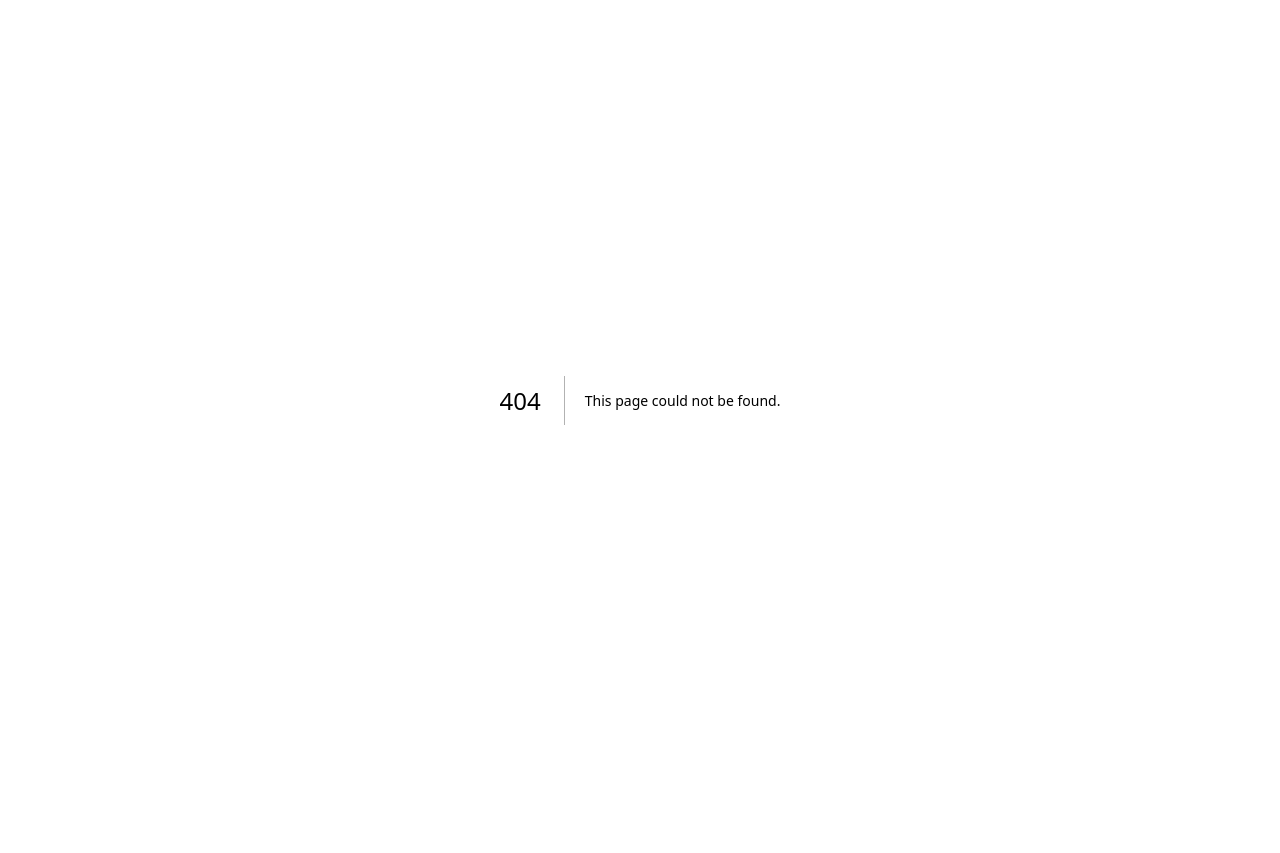
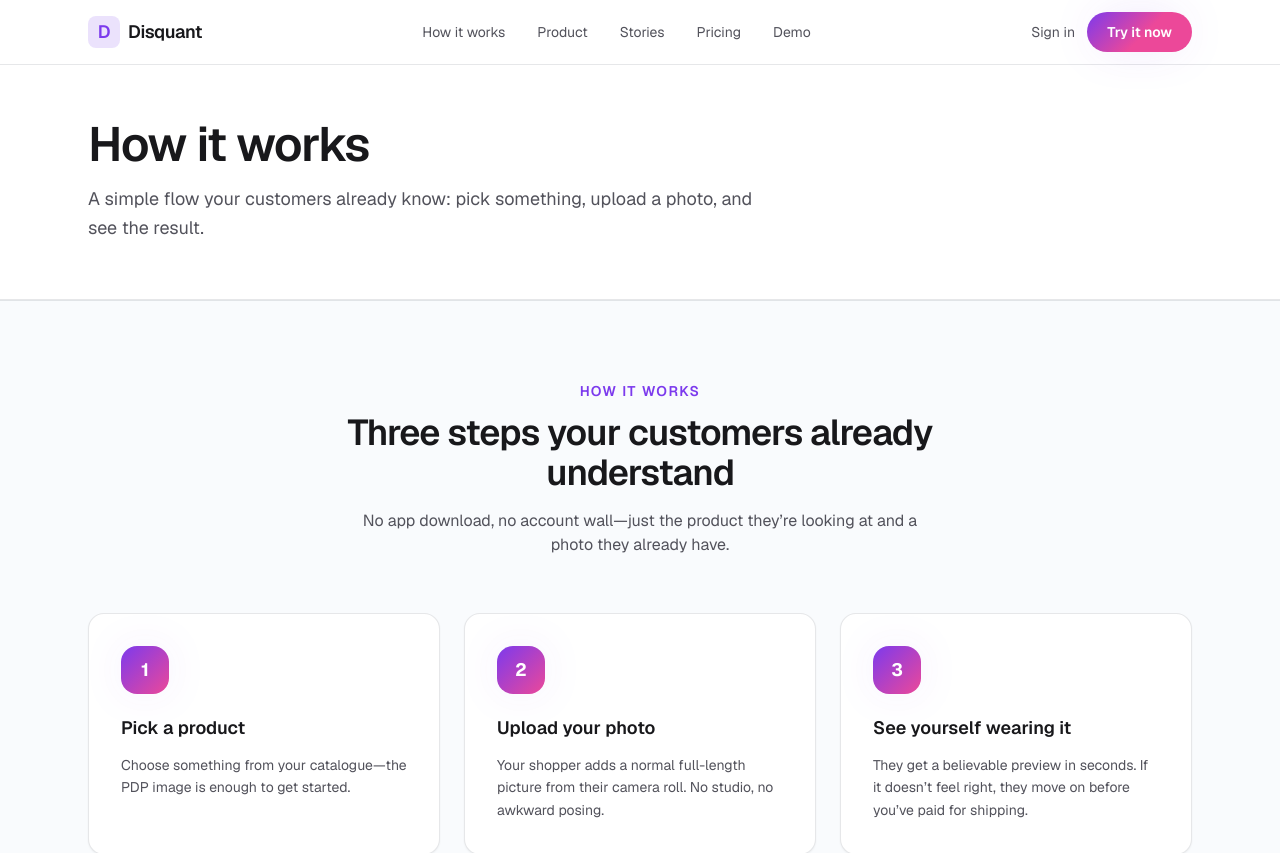
Before and after one commit to piskov91-ctrl/disqant, a Next.js app: page /how-it-works in a window 1280 px wide. Before the commit this address had no page. Shown: the top 853 px of the page. Before the commit the page ends 800 px from the top, so only its background shows below. Built offline with nearby package versions, Linux system fonts and the light colour scheme.

Commit message:
Nav links to separate pages

```diff
--- /dev/null
+++ b/src/app/how-it-works/page.tsx
@@ -0,0 +1,25 @@
+import { Footer } from "@/components/Footer";
+import { Header } from "@/components/Header";
+import { HowItWorks } from "@/components/HowItWorks";
+
+export default function HowItWorksPage() {
+  return (
+    <>
+      <Header />
+      <main className="pt-16">
+        <section className="border-b border-surface-border bg-white py-14">
+          <div className="mx-auto max-w-6xl px-6">
+            <h1 className="text-balance text-4xl font-semibold tracking-tight text-zinc-900 md:text-5xl">
+              How it works
+            </h1>
+            <p className="mt-4 max-w-2xl text-lg leading-relaxed text-zinc-600">
+              A simple flow your customers already know: pick something, upload a photo, and see the result.
+            </p>
+          </div>
+        </section>
+        <HowItWorks />
+      </main>
+      <Footer />
+    </>
+  );
+}
--- /dev/null
+++ b/src/app/pricing/page.tsx
@@ -0,0 +1,25 @@
+import { Footer } from "@/components/Footer";
+import { Header } from "@/components/Header";
+import { Pricing } from "@/components/Pricing";
+
+export default function PricingPage() {
+  return (
+    <>
+      <Header />
+      <main className="pt-16">
+        <section className="border-b border-surface-border bg-white py-14">
+          <div className="mx-auto max-w-6xl px-6">
+            <h1 className="text-balance text-4xl font-semibold tracking-tight text-zinc-900 md:text-5xl">
+              Pricing
+            </h1>
+            <p className="mt-4 max-w-2xl text-lg leading-relaxed text-zinc-600">
+              Transparent usage-based plans that scale with your traffic.
+            </p>
+          </div>
+        </section>
+        <Pricing />
+      </main>
+      <Footer />
+    </>
+  );
+}
--- /dev/null
+++ b/src/app/product/page.tsx
@@ -0,0 +1,27 @@
+import { DemoPanel } from "@/components/DemoPanel";
+import { Features } from "@/components/Features";
+import { Footer } from "@/components/Footer";
+import { Header } from "@/components/Header";
+
+export default function ProductPage() {
+  return (
+    <>
+      <Header />
+      <main className="pt-16">
+        <section className="border-b border-surface-border bg-white py-14">
+          <div className="mx-auto max-w-6xl px-6">
+            <h1 className="text-balance text-4xl font-semibold tracking-tight text-zinc-900 md:text-5xl">
+              Product
+            </h1>
+            <p className="mt-4 max-w-2xl text-lg leading-relaxed text-zinc-600">
+              Photorealistic try-on results, a clean API, and a UI flow that doesn’t get in your way.
+            </p>
+          </div>
+        </section>
+        <Features />
+        <DemoPanel />
+      </main>
+      <Footer />
+    </>
+  );
+}
--- /dev/null
+++ b/src/app/stories/page.tsx
@@ -0,0 +1,26 @@
+import { Footer } from "@/components/Footer";
+import { Header } from "@/components/Header";
+import { Testimonials } from "@/components/Testimonials";
+
+export default function StoriesPage() {
+  return (
+    <>
+      <Header />
+      <main className="pt-16">
+        <section className="border-b border-surface-border bg-white py-14">
+          <div className="mx-auto max-w-6xl px-6">
+            <h1 className="text-balance text-4xl font-semibold tracking-tight text-zinc-900 md:text-5xl">
+              Stories
+            </h1>
+            <p className="mt-4 max-w-2xl text-lg leading-relaxed text-zinc-600">
+              What teams care about after the novelty wears off: fewer returns, a smoother PDP, and less friction in
+              support.
+            </p>
+          </div>
+        </section>
+        <Testimonials />
+      </main>
+      <Footer />
+    </>
+  );
+}
--- a/src/components/Header.tsx
+++ b/src/components/Header.tsx
@@ -14,18 +14,18 @@ export function Header() {
           Disquant
         </Link>
         <nav className="hidden items-center gap-8 text-sm text-zinc-600 md:flex">
-          <a href="#how-it-works" className="transition hover:text-zinc-900">
+          <Link href="/how-it-works" className="transition hover:text-zinc-900">
             How it works
-          </a>
-          <a href="#features" className="transition hover:text-zinc-900">
+          </Link>
+          <Link href="/product" className="transition hover:text-zinc-900">
             Product
-          </a>
-          <a href="#testimonials" className="transition hover:text-zinc-900">
+          </Link>
+          <Link href="/stories" className="transition hover:text-zinc-900">
             Stories
-          </a>
-          <a href="#pricing" className="transition hover:text-zinc-900">
+          </Link>
+          <Link href="/pricing" className="transition hover:text-zinc-900">
             Pricing
-          </a>
+          </Link>
           <Link href="/demo" className="transition hover:text-zinc-900">
             Demo
           </Link>
```
